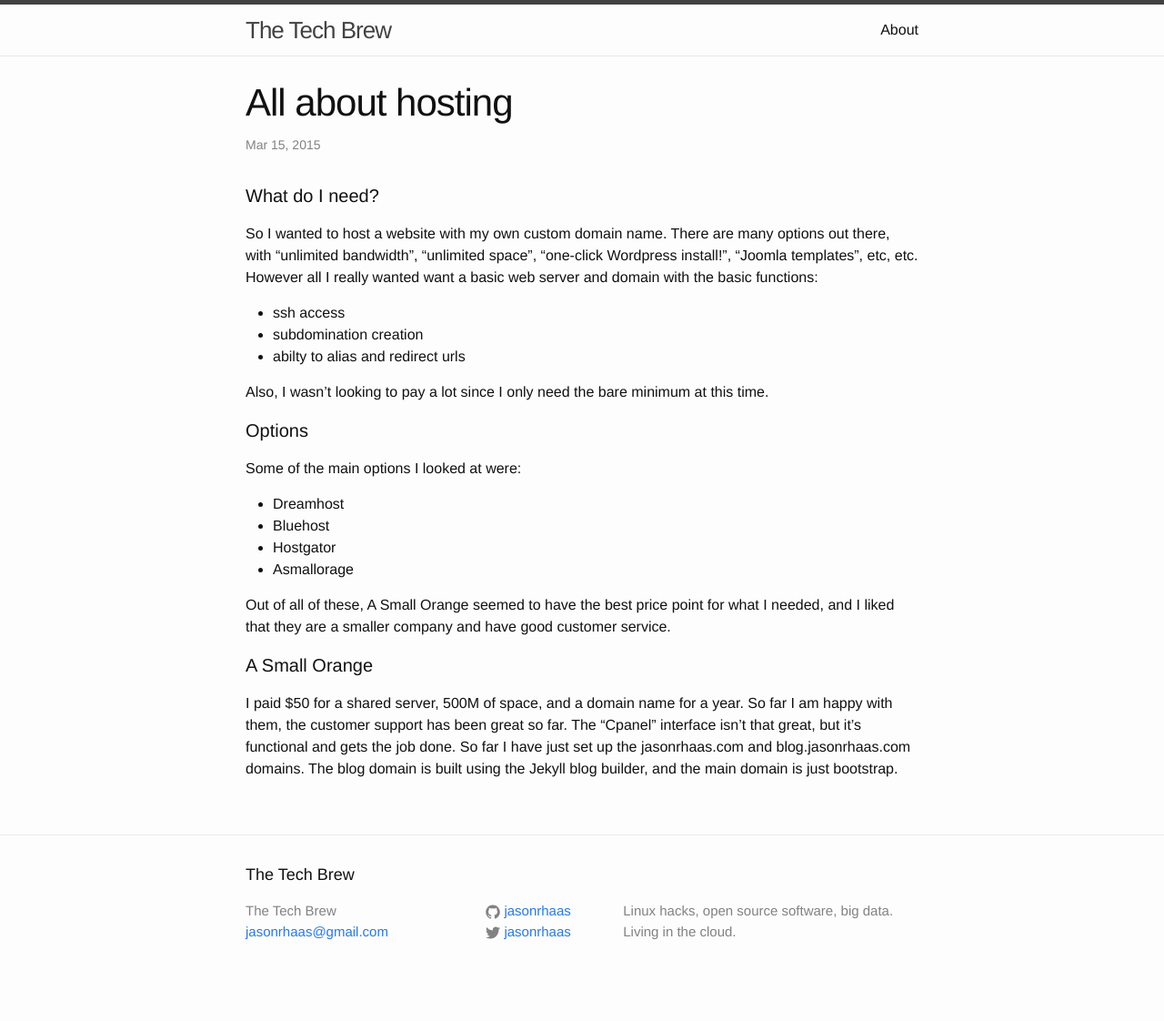
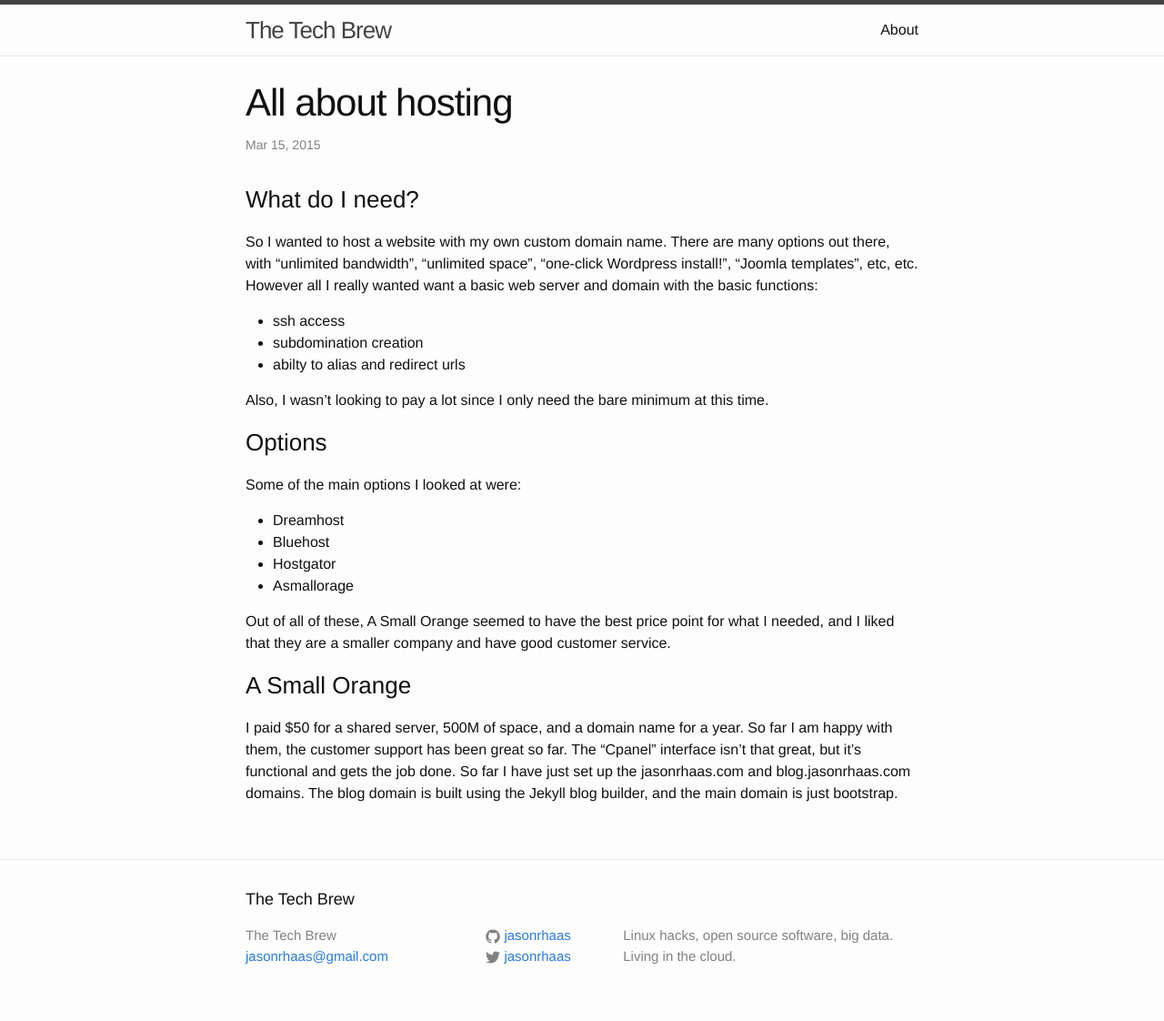
Before and after one commit to jasonrhaas/jek-blog, a Jekyll site: the page built from _posts/2015-03-15-hosting.md, in a window 1280 px wide. Shown: the whole page at 91% size. Built offline with Jekyll 4.4.1, drawn with Linux system fonts in a browser that asks for light colours; before the commit the page ends 1095 px from its top, so only the background shows below that.

Commit message:
fixed bugs

```diff
--- a/_posts/2015-03-15-hosting.md
+++ b/_posts/2015-03-15-hosting.md
@@ -3,7 +3,7 @@
 title: All about hosting
 ---
 
-#### What do I need?
+### What do I need?
 So I wanted to host a website with my own custom domain name.  There are many options out there, with "unlimited bandwidth", "unlimited space", "one-click Wordpress install!", "Joomla templates", etc, etc.  However all I really wanted want a basic web server and domain with the basic functions:
 
 - ssh access
@@ -12,7 +12,7 @@
 
 Also, I wasn't looking to pay a lot since I only need the bare minimum at this time.
 
-#### Options
+### Options
 Some of the main options I looked at were:
 
 - Dreamhost
@@ -22,5 +22,5 @@
 
 Out of all of these, A Small Orange seemed to have the best price point for what I needed, and I liked that they are a smaller company and have good customer service.
 
-#### A Small Orange
+### A Small Orange
 I paid $50 for a shared server, 500M of space, and a domain name for a year.  So far I am happy with them, the customer support has been great so far.  The "Cpanel" interface isn't that great, but it's functional and gets the job done.  So far I have just set up the jasonrhaas.com and blog.jasonrhaas.com domains.  The blog domain is built using the Jekyll blog builder, and the main domain is just bootstrap.
```
